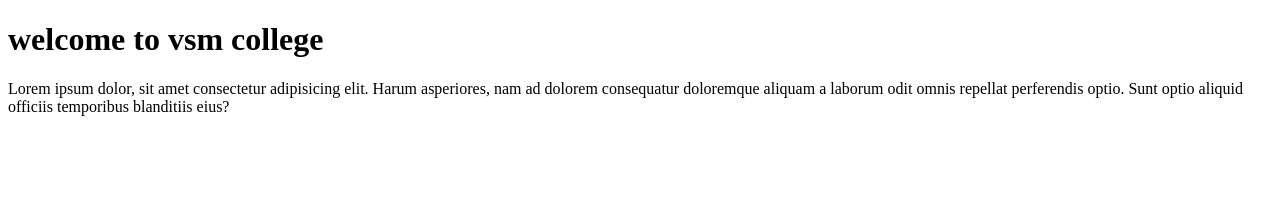
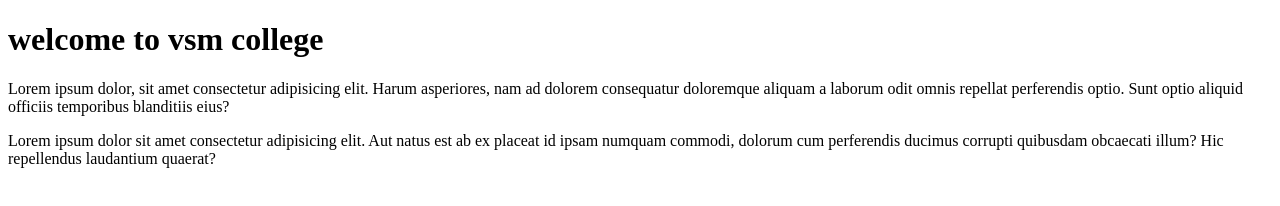
Before and after one commit to Srasol/vsm-pro, a plain HTML site: page index.html in a window 1280 px wide. Drawn offline with Linux system fonts and the light colour scheme.

Commit message:
v3 of project

```diff
--- a/index.html
+++ b/index.html
@@ -8,5 +8,6 @@
 <body>
     <h1>welcome to vsm college</h1>
     <p>Lorem ipsum dolor, sit amet consectetur adipisicing elit. Harum asperiores, nam ad dolorem consequatur doloremque aliquam a laborum odit omnis repellat perferendis optio. Sunt optio aliquid officiis temporibus blanditiis eius?</p>
+    <p>Lorem ipsum dolor sit amet consectetur adipisicing elit. Aut natus est ab ex placeat id ipsam numquam commodi, dolorum cum perferendis ducimus corrupti quibusdam obcaecati illum? Hic repellendus laudantium quaerat?</p>
 </body>
 </html>
```
